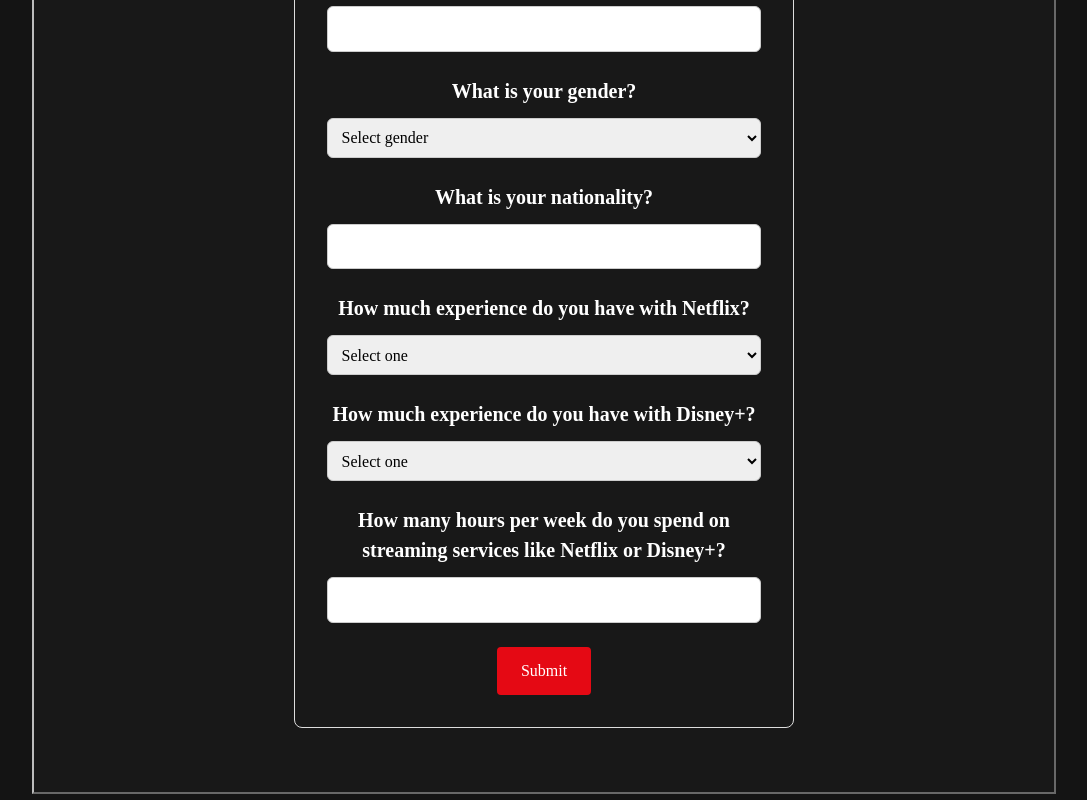
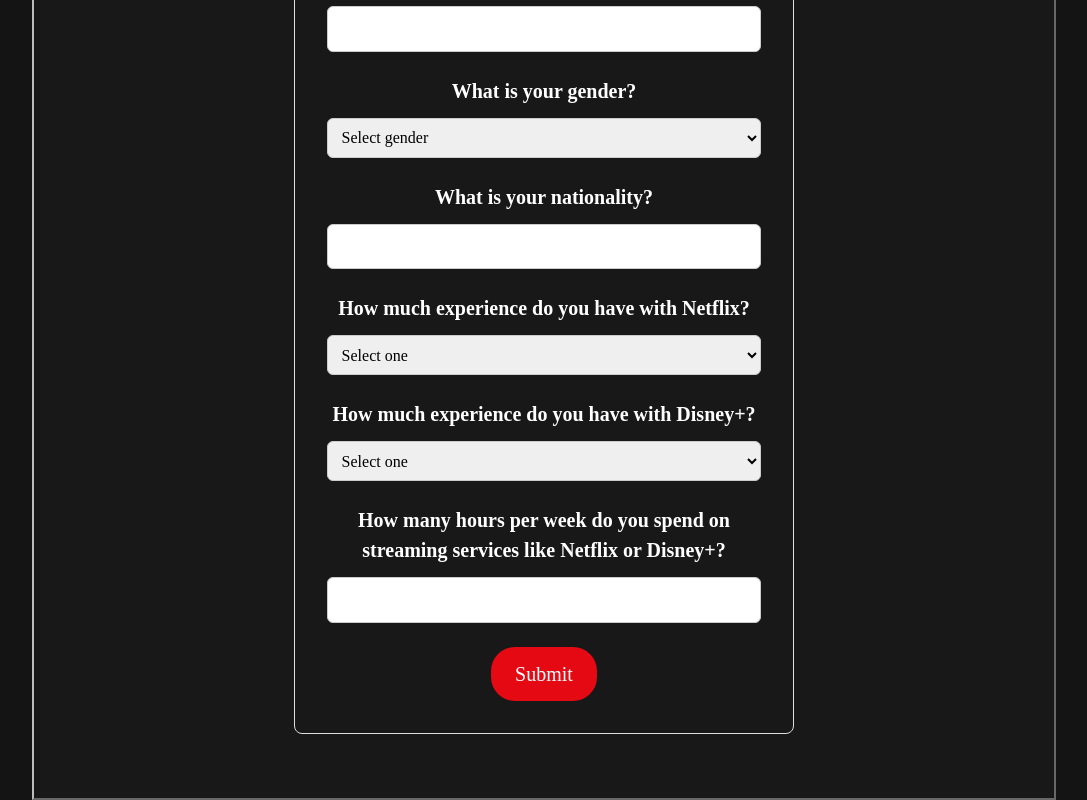
Before and after one commit to JSchut96/thesis-project-svelte, a SvelteKit app: page /demographic in a window 1280 px wide. Shown: the part 345-1145 px from the top of the page, without its empty margins (96-1183 px from the left). Built offline with nearby package versions, Linux system fonts and the light colour scheme.

Commit message:
Local button css removed

```diff
--- a/src/routes/demographic/+page.svelte
+++ b/src/routes/demographic/+page.svelte
@@ -72,7 +72,7 @@
                 <input id="hours" name="hoursPerWeek" type="number" bind:value={formData.hoursPerWeek} min="0" max="100" required />
             </div>
 
-            <button type="submit">Submit</button>
+            <button class="submit-button" type="submit">Submit</button>
         </form>
     </Content>
 
@@ -108,17 +108,6 @@
         resize: vertical;
     }
 
-    button {
-        display: inline-block;
-        padding: 0.75rem 1.5rem;
-        background-color: var(--main-color);
-        color: white;
-        border: none;
-        border-radius: 4px;
-        font-size: 1rem;
-        cursor: pointer;
-    }
-
     button:hover {
         background-color: var(--button-highlight-color);
     }
```
